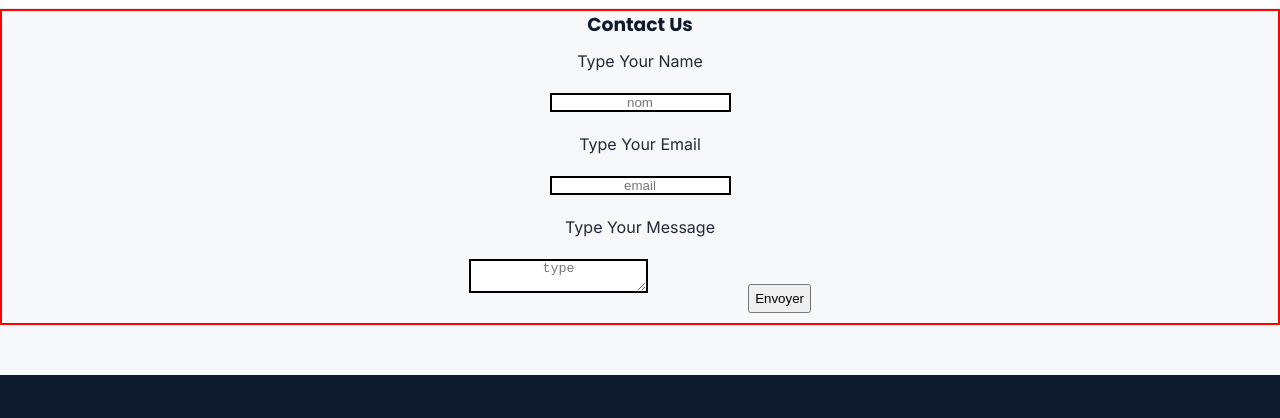
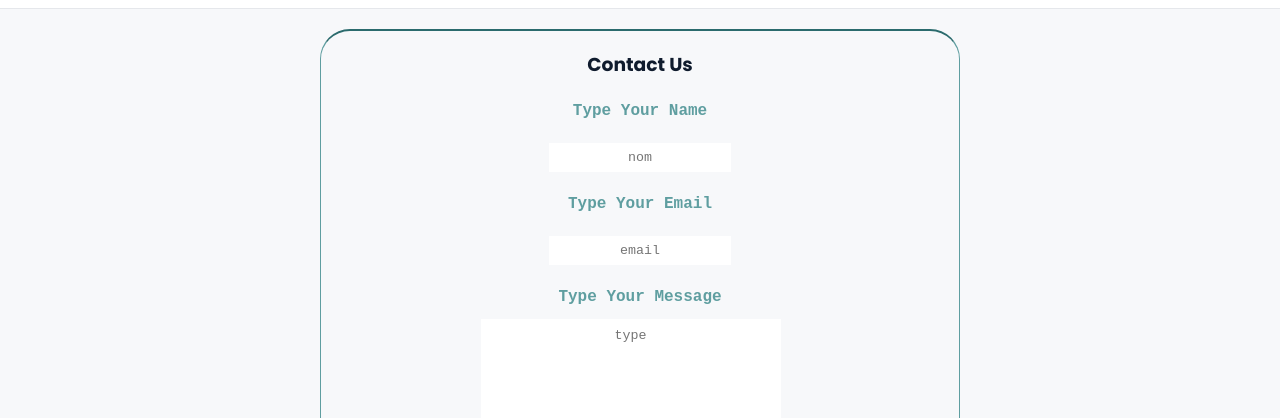
Before and after one commit to zakaria8080/elan-fitness-project, a plain HTML site: page elan-fitness/index3.html in a window 1280 px wide. Shown: the part 72-490 px from the top of the page. Drawn offline with Linux system fonts and the light colour scheme.

Commit message:
elan-fitness-project

```diff
--- a/elan-fitness/index3.html
+++ b/elan-fitness/index3.html
@@ -25,10 +25,10 @@
 
             <nav aria-label="Navigation principale">
                 <ul class="menu">
-                    <li><a href="index.html" class="lien-actif">Accueil</a></li>
+                    <li><a href="index.html">Accueil</a></li>
                     <li><a href="index1.html">À propos</a></li>
                     <li><a href="index2.html">Programmes</a></li>
-                    <li><a href="index3.html">Contact Us</a></li>
+                    <li><a href="index3.html" class="lien-actif">Contact Us</a></li>
                 </ul>
             </nav>
         </div>
@@ -36,13 +36,13 @@
 </body>
 <form>
     <h3>Contact Us</h3>
-    <div class="Contact">
+    <div class="name">
         <label>
             Type Your Name
         </label>
         <input type="text" name="nl" id="zika" placeholder="nom" required>
     </div>
-    <div>
+    <div class="email">
     <label>
         Type Your Email
     </label>
@@ -50,7 +50,7 @@
     </div>
     <div>
     <label for="zizo">Type Your Message</label>
-    <textarea name="problem" id="zizo" placeholder="type" required></textarea>
+    <textarea name="problem" class="" placeholder="type" required></textarea>
     <button type="submit" id="Envoyer">Envoyer</button>
     </div>
 
--- a/elan-fitness/style2.css
+++ b/elan-fitness/style2.css
@@ -54,28 +54,76 @@ html {
     font-size: 13px;
     color: #94A3B8;
 }
-form{
-    border: solid 2px red;
+
+form {
+    border: 1px solid cadetblue;
+    border-top: 2px solid rgb(43, 107, 109);
+    border-radius: 30px;
+    width: 50%;
+    margin-top: 20px;
     margin-bottom: 50px;
+    margin-left: 25%;
     text-align: center;
+    padding-top: 20px;
+    padding-bottom: 20px;
 }
-textarea{
-    border : solid 1px red;
+
+form textarea {
+    display: block;
+    position: relative;
+    left: 25%;
+    margin-bottom: 20px;
+    padding: 7px 7px 7px 7px;
+    width: 300px;
+    height: 150px;
+    color: cadetblue;
+    font-family: 'Courier New', Courier, monospace;
 }
+
+input {
+    padding: 5px 5px 5px 5px;
+    color: cadetblue;
+    font-family: 'Courier New', Courier, monospace;
+}
+
+h3 {
+    margin-bottom: 20px;
+}
+
 label {
     display: block;
     margin: 10px 30px;
+    font-family: 'Courier New', Courier, monospace;
+    font-weight: 900;
+    color: cadetblue;
 }
 
 textarea,
 input {
     margin: 10px 0 10px 0;
-    border: solid 2px black;
+    border: solid 2px white;
     text-align: center;
 }
 
-button {
-    margin-left: 7.5%;
+form button {
+    margin-left: 5%;
     margin-bottom: 10px;
-    padding: 5px 5px 5px 5px;
+    padding: 7px 7px 7px 7px;
+    background-color: cadetblue;
+    transition: background-color 0.5s;
+    border: solid 1px cadetblue;
+    font-family: 'Courier New', Courier, monospace;
+    font-weight: 700;
+    font-size: 16.5px;
+    color: white;
+    position: relative;
+    right: 20px;
+
 }
+
+button:hover {
+    background-color: white;
+    color: cadetblue;
+    font-weight: 700;
+    font-family: 'Courier New', Courier, monospace;
+}
```
Also changed, not shown: elan-fitness/index1.html (+2 -2 lines), elan-fitness/index2.html (+2 -2 lines).
